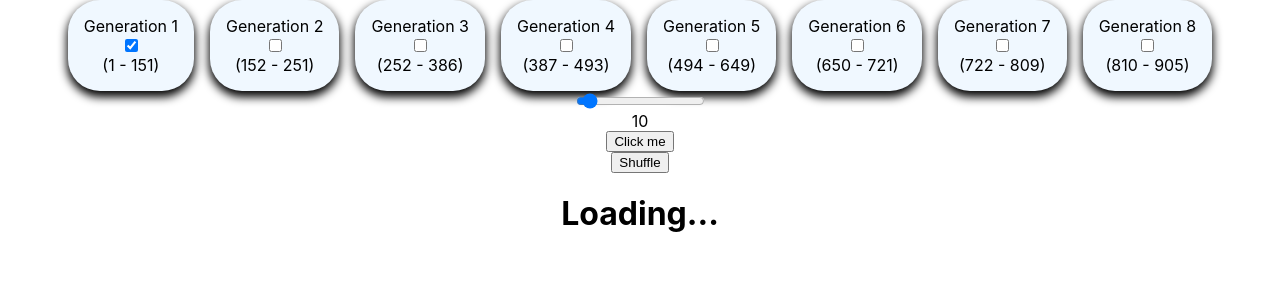
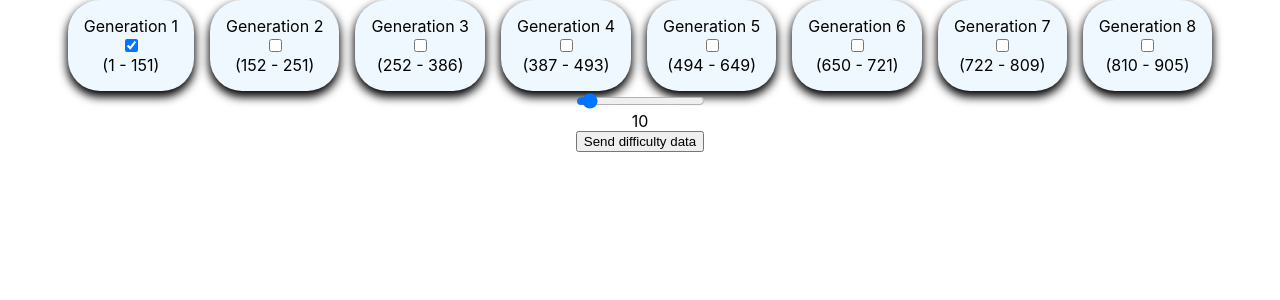
Before and after one commit to Superjim/pokemon-memory-v2, a React (Create React App) app: page / in a window 1280 px wide. Shown: the top 300 px of the page. Built offline with nearby package versions, Linux system fonts and the light colour scheme.

Commit message:
refactoring complete

```diff
--- a/src/App.js
+++ b/src/App.js
@@ -1,113 +1,21 @@
 import React, { useState, useEffect } from "react";
-import Checkbox from "./components/Checkbox";
-import gen1 from "./images/gen1.jpg";
+import DifficultyContainer from "./components/DifficultyContainer";
 import "./App.css";
 
 function App() {
-  //difficulty state
+  //game data states
+  const [gameData, setGameData] = useState([]);
+  const [gameState, setGameState] = useState([]);
+  const [loading, setLoading] = useState(true);
+  const [gameover, setGameover] = useState(false);
   const [userDifficulty, setUserDifficulty] = useState(10);
-  const [maxDifficulty, setMaxDifficulty] = useState(151);
   const [rangeDifficulty, setRangeDifficulty] = useState([[1, 151]]);
 
-  //checkbox state, for adding to range
-  const [generation1, setGeneration1] = useState(true);
-  const [generation2, setGeneration2] = useState(false);
-  const [generation3, setGeneration3] = useState(false);
-  const [generation4, setGeneration4] = useState(false);
-  const [generation5, setGeneration5] = useState(false);
-  const [generation6, setGeneration6] = useState(false);
-  const [generation7, setGeneration7] = useState(false);
-  const [generation8, setGeneration8] = useState(false);
-
-  //useEffect to change difficulty
   useEffect(() => {
-    function sumMaxDifficulty() {
-      const ranges = [];
-      let total = 0;
-      if (generation1) {
-        ranges.push([1, 151]);
-        total += 151;
-      }
-      if (generation2) {
-        ranges.push([152, 251]);
-        total += 251 - 151;
-      }
-      if (generation3) {
-        ranges.push([252, 386]);
-        total += 386 - 251;
-      }
-      if (generation4) {
-        ranges.push([387, 493]);
-        total += 493 - 386;
-      }
-      if (generation5) {
-        ranges.push([494, 649]);
-        total += 649 - 493;
-      }
-      if (generation6) {
-        ranges.push([650, 721]);
-        total += 721 - 649;
-      }
-      if (generation7) {
-        ranges.push([722, 809]);
-        total += 809 - 721;
-      }
-      if (generation8) {
-        ranges.push([810, 905]);
-        total += 905 - 809;
-      }
-      return { total, ranges };
-    }
-
-    function getRandomNumbers() {
-      //for each range, add all the possible numbers to an array
-      let numbers = [];
-      rangeDifficulty.forEach((range) => {
-        for (let i = range[0]; i <= range[1]; i++) {
-          numbers.push(i);
-        }
-      });
-
-      //randomise the array
-      numbers = numbers.sort(() => Math.random() - 0.5);
-
-      //splice the array with difficulty
-      numbers = numbers.splice(0, userDifficulty);
-
-      //save to state
-      setRandomArray(numbers);
-    }
-    getRandomNumbers();
-    const total = sumMaxDifficulty();
-
-    if (userDifficulty > total.total) {
-      setUserDifficulty(total.total);
-      setMaxDifficulty(total.total);
-    } else {
-      setMaxDifficulty(total.total);
-    }
-    setRangeDifficulty(total.ranges);
-  }, [
-    generation1,
-    generation2,
-    generation3,
-    generation4,
-    generation5,
-    generation6,
-    generation7,
-    generation8,
-    userDifficulty,
-  ]);
-
-  //game data states
-  const [randomArray, setRandomArray] = useState([]);
-  const [gameData, setGameData] = useState([]);
-  const [loading, setLoading] = useState(true);
-
     function getPokemonData() {
       const pokemonArray = [];
-    for (let i = 0; i < randomArray.length; i++) {
-      fetch(`https://pokeapi.co/api/v2/pokemon/${randomArray[i]}`)
+      for (let i = 0; i < gameData.length; i++) {
+        fetch(`https://pokeapi.co/api/v2/pokemon/${gameData[i]}`)
           .then((res) => res.json())
           .then((data) => {
             const pokemon = data;
@@ -116,106 +24,41 @@ function App() {
             const image = pokemon.sprites.front_default;
             const type = pokemon.types[0].type.name;
             pokemonArray.push({ index, name, image, type });
-          if (pokemonArray.length === randomArray.length) {
-            setGameData(pokemonArray);
+            if (pokemonArray.length === gameData.length) {
+              setGameState(pokemonArray);
+              setLoading(false);
             }
           });
       }
     }
+
+    getPokemonData();
+  }, [gameData]);
 
   function shufflePokemon() {
     const shuffled = gameData.sort(() => 0.5 - Math.random());
     setGameData(shuffled);
   }
 
+  if (loading) {
     return (
       <div className="App">
-      <div className="checkbox-container">
-        <Checkbox
-          label="Generation 1"
-          id="generation1"
-          range="(1 - 151)"
-          image={gen1}
-          checked={generation1}
-          onChange={() => setGeneration1(!generation1)}
-        />
-        <Checkbox
-          label="Generation 2"
-          id="generation2"
-          range="(152 - 251)"
-          image="gen2"
-          checked={generation2}
-          onChange={() => setGeneration2(!generation2)}
-        />
-        <Checkbox
-          label="Generation 3"
-          id="generation3"
-          range="(252 - 386)"
-          image="gen3"
-          checked={generation3}
-          onChange={() => setGeneration3(!generation3)}
-        />
-        <Checkbox
-          label="Generation 4"
-          id="generation4"
-          range="(387 - 493)"
-          image="gen4"
-          checked={generation4}
-          onChange={() => setGeneration4(!generation4)}
-        />
-        <Checkbox
-          label="Generation 5"
-          id="generation5"
-          range="(494 - 649)"
-          image="gen5"
-          checked={generation5}
-          onChange={() => setGeneration5(!generation5)}
-        />
-        <Checkbox
-          label="Generation 6"
-          id="generation6"
-          range="(650 - 721)"
-          image="gen6"
-          checked={generation6}
-          onChange={() => setGeneration6(!generation6)}
-        />
-        <Checkbox
-          label="Generation 7"
-          id="generation7"
-          range="(722 - 809)"
-          image="gen7"
-          checked={generation7}
-          onChange={() => setGeneration7(!generation7)}
-        />
-        <Checkbox
-          label="Generation 8"
-          id="generation8"
-          range="(810 - 905)"
-          image="gen8"
-          checked={generation8}
-          onChange={() => setGeneration8(!generation8)}
+        <DifficultyContainer
+          rangeDifficulty={rangeDifficulty}
+          userDifficulty={userDifficulty}
+          setUserDifficulty={setUserDifficulty}
+          setRangeDifficulty={setRangeDifficulty}
+          setGameData={setGameData}
         />
       </div>
-      <input
-        name="difficultyInput"
-        id="difficultyInput"
-        type="range"
-        min="2"
-        max={maxDifficulty}
-        value={userDifficulty}
-        onChange={(e) => setUserDifficulty(+e.target.value)}
-      ></input>
-
-      {userDifficulty}
-
-      <button onClick={getPokemonData}>Click me</button>
-
-      <button onClick={shufflePokemon}>Shuffle</button>
-
-      {loading ? <h1>Loading...</h1> : null}
+    );
+  }
+  if (!loading && !gameover) {
+    return (
+      <div className="App">
         <div className="pokemon-container">
-        {gameData.map((pokemon) => (
-          <div key={pokemon.id}>
+          {gameState.map((pokemon) => (
+            <div className="pokemon-card" key={pokemon.id}>
               <p>{pokemon.name}</p>
               <img src={pokemon.image} alt={pokemon.name}></img>
             </div>
@@ -224,5 +67,6 @@ function App() {
       </div>
     );
   }
+}
 
 export default App;
--- a/src/components/CheckboxContainer.jsx
+++ b/src/components/CheckboxContainer.jsx
@@ -1,7 +1,134 @@
-import React from "react";
+import React, { useState, useEffect } from "react";
+import Checkbox from "./Checkbox";
+import gen1 from "../images/gen1.jpg";
 
-function CheckboxContainer() {
-  return <div>CheckboxContainer</div>;
+function CheckboxContainer({ setRangeDifficulty, setMaxDifficulty }) {
+  //checkbox state
+  const [generation1, setGeneration1] = useState(true);
+  const [generation2, setGeneration2] = useState(false);
+  const [generation3, setGeneration3] = useState(false);
+  const [generation4, setGeneration4] = useState(false);
+  const [generation5, setGeneration5] = useState(false);
+  const [generation6, setGeneration6] = useState(false);
+  const [generation7, setGeneration7] = useState(false);
+  const [generation8, setGeneration8] = useState(false);
+
+  //useEffect to change ranges
+  useEffect(() => {
+    function createRangeArray() {
+      const ranges = [];
+
+      if (generation1) ranges.push([1, 151]);
+      if (generation2) ranges.push([152, 251]);
+      if (generation3) ranges.push([252, 386]);
+      if (generation4) ranges.push([387, 493]);
+      if (generation5) ranges.push([494, 649]);
+      if (generation6) ranges.push([650, 721]);
+      if (generation7) ranges.push([722, 809]);
+      if (generation8) ranges.push([810, 905]);
+
+      return ranges;
+    }
+
+    function calculateMaxDifficulty() {
+      let total = 0;
+
+      if (generation1) total += 151;
+      if (generation2) total += 251 - 151;
+      if (generation3) total += 386 - 251;
+      if (generation4) total += 493 - 386;
+      if (generation5) total += 649 - 493;
+      if (generation6) total += 721 - 649;
+      if (generation7) total += 809 - 721;
+      if (generation8) total += 905 - 809;
+
+      return total;
+    }
+
+    const ranges = createRangeArray();
+    const total = calculateMaxDifficulty();
+
+    setRangeDifficulty(ranges);
+    setMaxDifficulty(total);
+  }, [
+    generation1,
+    generation2,
+    generation3,
+    generation4,
+    generation5,
+    generation6,
+    generation7,
+    generation8,
+  ]);
+
+  return (
+    <div className="checkbox-container">
+      <Checkbox
+        label="Generation 1"
+        id="generation1"
+        range="(1 - 151)"
+        image={gen1}
+        checked={generation1}
+        onChange={() => setGeneration1(!generation1)}
+      />
+      <Checkbox
+        label="Generation 2"
+        id="generation2"
+        range="(152 - 251)"
+        image="gen2"
+        checked={generation2}
+        onChange={() => setGeneration2(!generation2)}
+      />
+      <Checkbox
+        label="Generation 3"
+        id="generation3"
+        range="(252 - 386)"
+        image="gen3"
+        checked={generation3}
+        onChange={() => setGeneration3(!generation3)}
+      />
+      <Checkbox
+        label="Generation 4"
+        id="generation4"
+        range="(387 - 493)"
+        image="gen4"
+        checked={generation4}
+        onChange={() => setGeneration4(!generation4)}
+      />
+      <Checkbox
+        label="Generation 5"
+        id="generation5"
+        range="(494 - 649)"
+        image="gen5"
+        checked={generation5}
+        onChange={() => setGeneration5(!generation5)}
+      />
+      <Checkbox
+        label="Generation 6"
+        id="generation6"
+        range="(650 - 721)"
+        image="gen6"
+        checked={generation6}
+        onChange={() => setGeneration6(!generation6)}
+      />
+      <Checkbox
+        label="Generation 7"
+        id="generation7"
+        range="(722 - 809)"
+        image="gen7"
+        checked={generation7}
+        onChange={() => setGeneration7(!generation7)}
+      />
+      <Checkbox
+        label="Generation 8"
+        id="generation8"
+        range="(810 - 905)"
+        image="gen8"
+        checked={generation8}
+        onChange={() => setGeneration8(!generation8)}
+      />
+    </div>
+  );
 }
 
 export default CheckboxContainer;
--- /dev/null
+++ b/src/components/DifficultyContainer.jsx
@@ -0,0 +1,56 @@
+import React, { useState, useEffect } from "react";
+import CheckboxContainer from "./CheckboxContainer";
+
+function DifficultyContainer({
+  rangeDifficulty,
+  userDifficulty,
+  setUserDifficulty,
+  setRangeDifficulty,
+  setGameData,
+}) {
+  const [maxDifficulty, setMaxDifficulty] = useState(151);
+
+  useEffect(() => {
+    if (userDifficulty > maxDifficulty) setUserDifficulty(maxDifficulty);
+  }, [userDifficulty, maxDifficulty, setUserDifficulty]);
+
+  function createRandomArray() {
+    //for each range, add all the possible numbers to an array
+    let numbers = [];
+    rangeDifficulty.forEach((range) => {
+      for (let i = range[0]; i <= range[1]; i++) {
+        numbers.push(i);
+      }
+    });
+    //randomise the array
+    numbers = numbers.sort(() => Math.random() - 0.5);
+
+    //splice the array with difficulty
+    numbers = numbers.splice(0, userDifficulty);
+
+    //save to state
+    setGameData(numbers);
+  }
+
+  return (
+    <>
+      <CheckboxContainer
+        setRangeDifficulty={setRangeDifficulty}
+        setMaxDifficulty={setMaxDifficulty}
+      />
+      <input
+        name="difficultyInput"
+        id="difficultyInput"
+        type="range"
+        min="2"
+        max={maxDifficulty}
+        value={userDifficulty}
+        onChange={(e) => setUserDifficulty(+e.target.value)}
+      ></input>
+      {userDifficulty}
+      <button onClick={createRandomArray}>Send difficulty data</button>
+    </>
+  );
+}
+
+export default DifficultyContainer;
```
Also changed, not shown: src/App.css (+11 -0 lines). Lines whose indentation alone changed are shown as unchanged.
